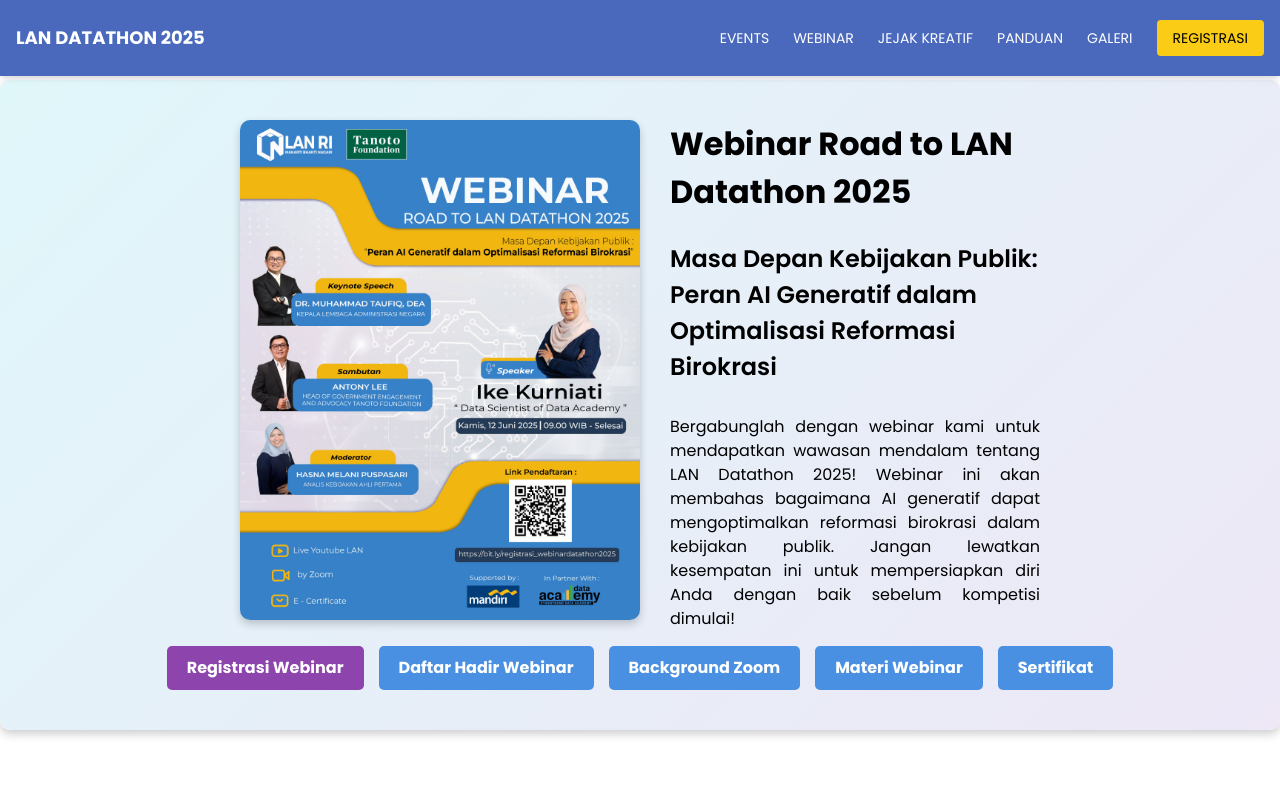
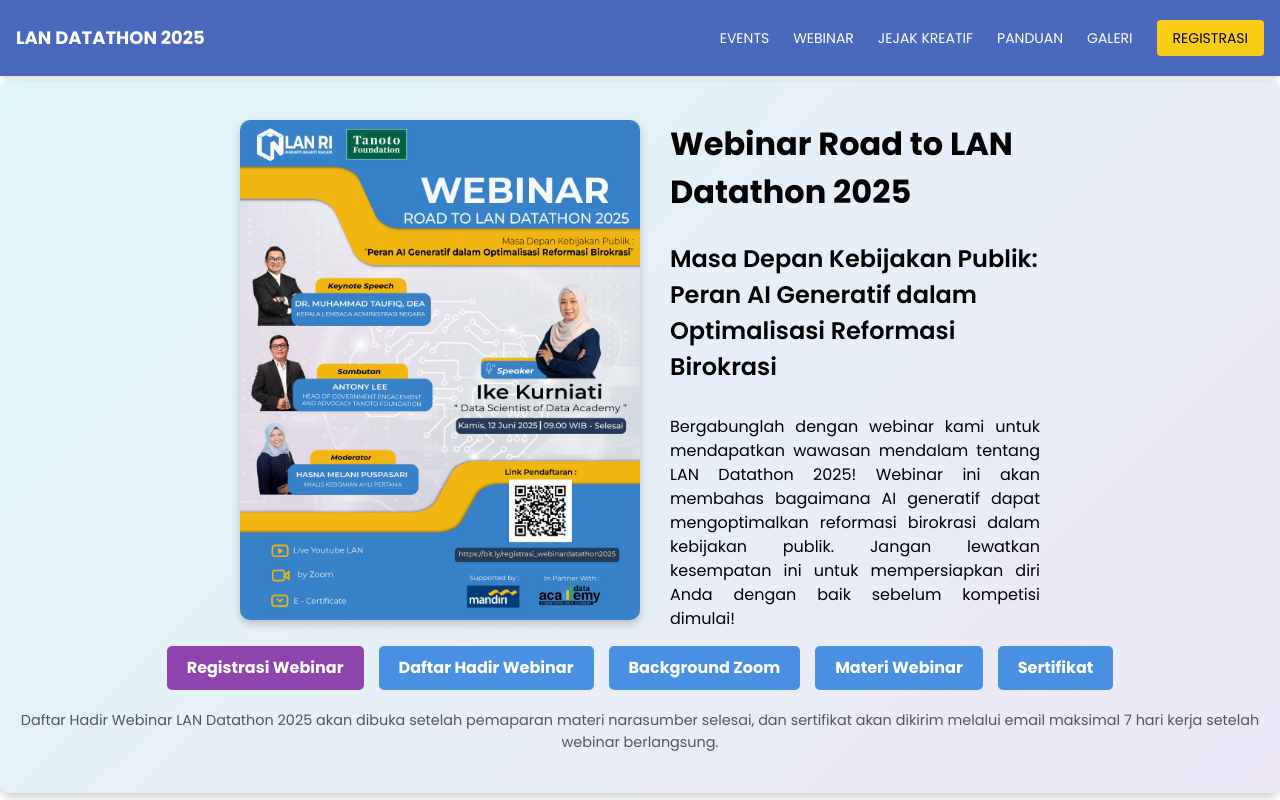
Before and after one commit to pujisubarkah/komitmen, a Nuxt app: page /webinar in a window 1280 px wide. Built offline with nearby package versions, Linux system fonts and the light colour scheme.

Commit message:
Update webinar description

```diff
--- a/pages/webinar.vue
+++ b/pages/webinar.vue
@@ -18,6 +18,9 @@
           <a href="https://drive.google.com/drive/folders/1H7zz2SrE91v36vUqo9iq4Sh3T7rLOyKy?usp=drive_link" target="_blank" class="btn download-btn">Materi Webinar</a>
           <a href="https://drive.google.com/drive/folders/1H7zz2SrE91v36vUqo9iq4Sh3T7rLOyKy?usp=drive_link" target="_blank" class="btn download-btn">Sertifikat</a>
       </div>
+      <p style="margin-top: 20px; font-size: 0.9rem; text-align: center; color: #555;">
+        Daftar Hadir Webinar LAN Datathon 2025 akan dibuka setelah pemaparan materi narasumber selesai, dan sertifikat akan dikirim melalui email maksimal 7 hari kerja setelah webinar berlangsung.
+      </p>
 
   </div>
 </template>
```
